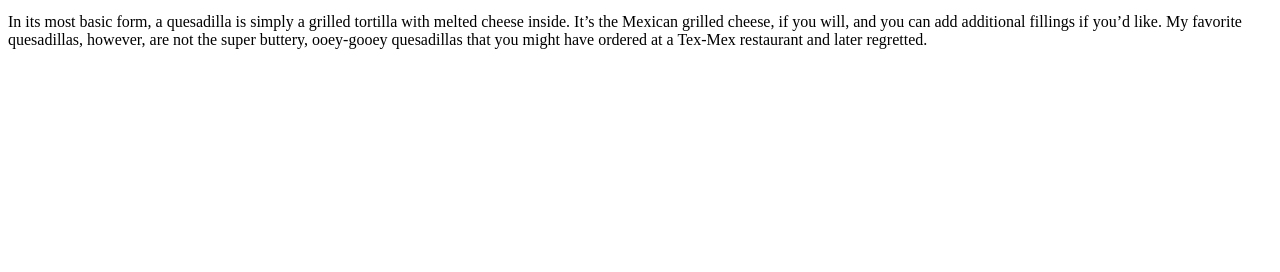
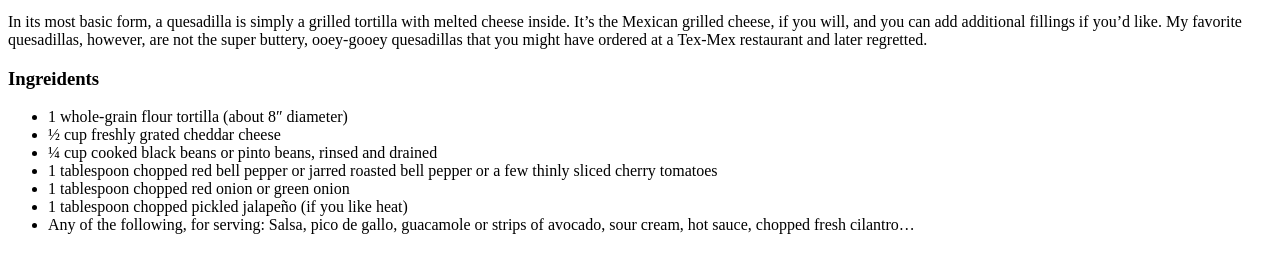
Before and after one commit to 7b8z9njmgs-wq/odin-recipes, a plain HTML site: page recipes/quesadillas.html in a window 1280 px wide. Shown: the part 346-618 px from the top of the page. Drawn offline with Linux system fonts and the light colour scheme.

Commit message:
Add ingredients list to quesadillas.html

```diff
--- a/recipes/quesadillas.html
+++ b/recipes/quesadillas.html
@@ -10,5 +10,15 @@
         <a href="../index.html">Homepage</a>
         <p>Quesadillas are the perfect quick meal. Enjoy this vegetarian quesadilla recipe in under 10 minutes! Find tips on how to make the best quesadillas, too.</p>
         <p>In its most basic form, a quesadilla is simply a grilled tortilla with melted cheese inside. It’s the Mexican grilled cheese, if you will, and you can add additional fillings if you’d like. My favorite quesadillas, however, are not the super buttery, ooey-gooey quesadillas that you might have ordered at a Tex-Mex restaurant and later regretted.</p>
+        <h3>Ingreidents</h3>
+        <ul>
+            <li>1 whole-grain flour tortilla (about 8″ diameter)</li>
+            <li>½ cup freshly grated cheddar cheese</li>
+            <li>¼ cup cooked black beans or pinto beans, rinsed and drained</li>
+            <li>1 tablespoon chopped red bell pepper or jarred roasted bell pepper or a few thinly sliced cherry tomatoes</li>
+            <li>1 tablespoon chopped red onion or green onion</li>
+            <li>1 tablespoon chopped pickled jalapeño (if you like heat)</li>
+            <li>Any of the following, for serving: Salsa, pico de gallo, guacamole or strips of avocado, sour cream, hot sauce, chopped fresh cilantro…</li>
+        </ul>
     </body>
 </html>
```
